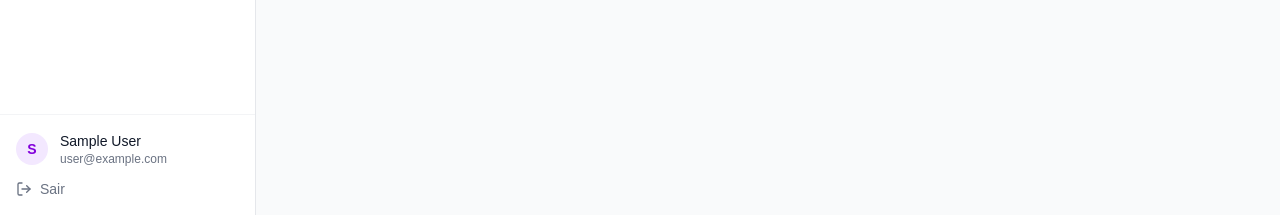
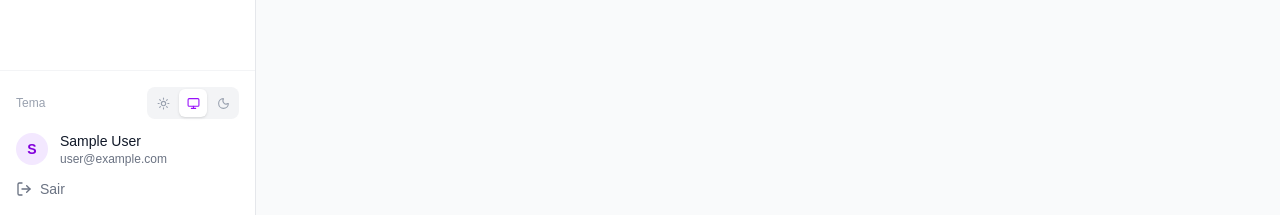
Before and after one commit to suhelensilva/tarot-agenda, a Next.js app: page /dashboard in a window 1280 px wide. Shown: the part 585-800 px from the top of the page. Built offline with nearby package versions, Linux system fonts and the light colour scheme; no server answers; the database is empty; sample sign-in values are in the browser's storage.

Commit message:
feat: dark mode com next-themes, toggle na sidebar

```diff
--- a/package.json
+++ b/package.json
@@ -31,6 +31,7 @@
     "mercadopago": "^2.12.1",
     "next": "16.2.6",
     "next-auth": "^5.0.0-beta.31",
+    "next-themes": "^0.4.6",
     "pg": "^8.20.0",
     "prisma": "^7.8.0",
     "react": "19.2.4",
--- a/src/app/(dashboard)/layout.tsx
+++ b/src/app/(dashboard)/layout.tsx
@@ -13,9 +13,9 @@ export default async function DashboardLayout({
 
   return (
     <DashboardShell>
-      <div className="flex h-screen bg-gray-50">
+      <div className="flex h-screen bg-gray-50 dark:bg-gray-950">
         <Sidebar user={session.user} />
-        <main className="flex-1 overflow-y-auto">
+        <main className="flex-1 overflow-y-auto bg-gray-50 dark:bg-gray-950">
           {children}
         </main>
       </div>
--- a/src/app/globals.css
+++ b/src/app/globals.css
@@ -1,8 +1,16 @@
 @import "tailwindcss";
+
+/* Dark mode via classe — next-themes adiciona .dark no <html> */
+@variant dark (&:is(.dark *));
 
 :root {
   --background: #ffffff;
   --foreground: #171717;
+}
+
+.dark {
+  --background: #0f0f13;
+  --foreground: #ededed;
 }
 
 @theme inline {
@@ -12,21 +20,13 @@
   --font-mono: var(--font-geist-mono);
 }
 
-@media (prefers-color-scheme: dark) {
-  :root {
-    --background: #0a0a0a;
-    --foreground: #ededed;
-  }
-}
-
 body {
   background: var(--background);
   color: var(--foreground);
   font-family: Arial, Helvetica, sans-serif;
+  transition: background-color 0.2s ease, color 0.2s ease;
 }
 
-/* Garante texto escuro em campos de formulário — dentro de @layer base
-   para que as utilities do Tailwind (text-white, text-gray-900, etc.) sempre vençam */
 @layer base {
   input,
   textarea,
@@ -34,13 +34,42 @@ body {
     color: #111827;
   }
 
+  .dark input,
+  .dark textarea,
+  .dark select {
+    color: #f3f4f6;
+  }
+
   input::placeholder,
   textarea::placeholder {
     color: #9ca3af;
   }
+
+  .dark input::placeholder,
+  .dark textarea::placeholder {
+    color: #6b7280;
+  }
 }
 
-/* Autofill em inputs brancos (páginas auth com fundo roxo) */
+/* Autofill — tema claro */
+input:-webkit-autofill,
+input:-webkit-autofill:hover,
+input:-webkit-autofill:focus {
+  -webkit-text-fill-color: #111827;
+  -webkit-box-shadow: 0 0 0px 1000px white inset;
+  transition: background-color 5000s ease-in-out 0s;
+}
+
+/* Autofill — tema escuro */
+.dark input:-webkit-autofill,
+.dark input:-webkit-autofill:hover,
+.dark input:-webkit-autofill:focus {
+  -webkit-text-fill-color: #f3f4f6;
+  -webkit-box-shadow: 0 0 0px 1000px #1f2937 inset;
+  transition: background-color 5000s ease-in-out 0s;
+}
+
+/* Autofill — páginas auth com fundo roxo */
 .text-white:-webkit-autofill,
 .text-white:-webkit-autofill:hover,
 .text-white:-webkit-autofill:focus {
@@ -48,12 +77,3 @@ body {
   -webkit-box-shadow: 0 0 0px 1000px rgba(88, 28, 135, 0.8) inset !important;
   transition: background-color 5000s ease-in-out 0s;
 }
-
-/* Autofill em inputs do dashboard (fundo branco) */
-input:-webkit-autofill,
-input:-webkit-autofill:hover,
-input:-webkit-autofill:focus {
-  -webkit-text-fill-color: #111827;
-  -webkit-box-shadow: 0 0 0px 1000px white inset;
-  transition: background-color 5000s ease-in-out 0s;
-}
--- a/src/app/layout.tsx
+++ b/src/app/layout.tsx
@@ -2,6 +2,7 @@ import type { Metadata } from "next"
 import { Geist } from "next/font/google"
 import "./globals.css"
 import { SessionProvider } from "@/components/session-provider"
+import { ThemeProvider } from "@/components/theme-provider"
 
 const geist = Geist({ subsets: ["latin"], variable: "--font-geist" })
 
@@ -12,9 +13,11 @@ export const metadata: Metadata = {
 
 export default function RootLayout({ children }: { children: React.ReactNode }) {
   return (
-    <html lang="pt-BR" className={geist.variable}>
+    <html lang="pt-BR" className={geist.variable} suppressHydrationWarning>
       <body className="antialiased" suppressHydrationWarning>
-        <SessionProvider>{children}</SessionProvider>
+        <ThemeProvider>
+          <SessionProvider>{children}</SessionProvider>
+        </ThemeProvider>
       </body>
     </html>
   )
--- a/src/components/sidebar.tsx
+++ b/src/components/sidebar.tsx
@@ -16,36 +16,39 @@ import {
   Link2,
   Crown,
 } from "lucide-react"
+import { ThemeToggle } from "./theme-toggle"
 
 const nav = [
-  { href: "/dashboard", icon: LayoutDashboard, label: "Painel", exact: true },
-  { href: "/dashboard/agenda", icon: CalendarDays, label: "Agenda", exact: false },
-  { href: "/dashboard/clientes", icon: Users, label: "Clientes", exact: false },
-  { href: "/dashboard/servicos", icon: Package, label: "Serviços", exact: false },
-  { href: "/dashboard/mensagens", icon: MessageSquare, label: "Mensagens", exact: false },
-  { href: "/dashboard/link", icon: Link2, label: "Link Público", exact: false },
-  { href: "/dashboard/relatorios", icon: BarChart3, label: "Relatórios", exact: false },
-  { href: "/dashboard/configuracoes", icon: Settings, label: "Configurações", exact: false },
-  { href: "/dashboard/assinatura", icon: Crown, label: "Assinatura", exact: false },
+  { href: "/dashboard",               icon: LayoutDashboard, label: "Painel",        exact: true  },
+  { href: "/dashboard/agenda",        icon: CalendarDays,    label: "Agenda",         exact: false },
+  { href: "/dashboard/clientes",      icon: Users,           label: "Clientes",       exact: false },
+  { href: "/dashboard/servicos",      icon: Package,         label: "Serviços",       exact: false },
+  { href: "/dashboard/mensagens",     icon: MessageSquare,   label: "Mensagens",      exact: false },
+  { href: "/dashboard/link",          icon: Link2,           label: "Link Público",   exact: false },
+  { href: "/dashboard/relatorios",    icon: BarChart3,       label: "Relatórios",     exact: false },
+  { href: "/dashboard/configuracoes", icon: Settings,        label: "Configurações",  exact: false },
+  { href: "/dashboard/assinatura",    icon: Crown,           label: "Assinatura",     exact: false },
 ]
 
 export default function Sidebar({ user }: { user: { name?: string | null; email?: string | null; plan?: string } }) {
   const pathname = usePathname()
 
   return (
-    <aside className="w-64 bg-white border-r border-gray-200 flex flex-col">
-      <div className="p-6 border-b border-gray-100">
+    <aside className="w-64 bg-white dark:bg-gray-900 border-r border-gray-200 dark:border-gray-800 flex flex-col">
+
+      {/* Logo */}
+      <div className="p-6 border-b border-gray-100 dark:border-gray-800">
         <div className="flex items-center gap-2">
           <span className="text-2xl">🔮</span>
           <div>
-            <p className="font-bold text-gray-900 text-sm">Mística Agenda</p>
+            <p className="font-bold text-gray-900 dark:text-white text-sm">Mística Agenda</p>
             <span className={cn(
               "text-xs font-medium px-2 py-0.5 rounded-full",
               user?.plan === "PREMIUM"
-                ? "bg-yellow-100 text-yellow-700"
+                ? "bg-yellow-100 dark:bg-yellow-900/40 text-yellow-700 dark:text-yellow-400"
                 : user?.plan === "PRO"
-                ? "bg-purple-100 text-purple-700"
-                : "bg-gray-100 text-gray-500"
+                ? "bg-purple-100 dark:bg-purple-900/40 text-purple-700 dark:text-purple-400"
+                : "bg-gray-100 dark:bg-gray-800 text-gray-500 dark:text-gray-400"
             )}>
               {user?.plan === "PREMIUM" ? "Premium" : user?.plan === "PRO" ? "Pró" : "Grátis"}
             </span>
@@ -53,28 +56,40 @@ export default function Sidebar({ user }: { user: { name?: string | null; email?
         </div>
       </div>
 
-      <nav className="flex-1 p-4 space-y-1">
-        {nav.map(({ href, icon: Icon, label, exact }) => (
+      {/* Nav */}
+      <nav className="flex-1 p-4 space-y-1 overflow-y-auto">
+        {nav.map(({ href, icon: Icon, label, exact }) => {
+          const active = exact ? pathname === href : pathname === href || pathname.startsWith(href + "/")
+          return (
             <Link
               key={href}
               href={href}
               className={cn(
                 "flex items-center gap-3 px-3 py-2.5 rounded-lg text-sm font-medium transition-colors",
-              (exact ? pathname === href : pathname === href || pathname.startsWith(href + "/"))
-                ? "bg-purple-50 text-purple-700"
-                : "text-gray-600 hover:bg-gray-50 hover:text-gray-900"
+                active
+                  ? "bg-purple-50 dark:bg-purple-900/30 text-purple-700 dark:text-purple-400"
+                  : "text-gray-600 dark:text-gray-400 hover:bg-gray-50 dark:hover:bg-gray-800 hover:text-gray-900 dark:hover:text-white"
               )}
             >
               <Icon size={18} />
               {label}
             </Link>
-        ))}
+          )
+        })}
       </nav>
 
-      <div className="p-4 border-t border-gray-100">
-        <div className="flex items-center gap-3 mb-3">
+      {/* Footer */}
+      <div className="p-4 border-t border-gray-100 dark:border-gray-800 space-y-3">
+        {/* Tema */}
+        <div className="flex items-center justify-between">
+          <span className="text-xs text-gray-400 dark:text-gray-500">Tema</span>
+          <ThemeToggle />
+        </div>
+
+        {/* Usuário */}
+        <div className="flex items-center gap-3">
           <div className="relative">
-            <div className="w-8 h-8 rounded-full bg-purple-100 flex items-center justify-center text-sm font-bold text-purple-700">
+            <div className="w-8 h-8 rounded-full bg-purple-100 dark:bg-purple-900/50 flex items-center justify-center text-sm font-bold text-purple-700 dark:text-purple-400">
               {user?.name?.[0]?.toUpperCase() ?? "T"}
             </div>
             {(user?.plan === "PREMIUM" || user?.plan === "PRO") && (
@@ -84,13 +99,14 @@ export default function Sidebar({ user }: { user: { name?: string | null; email?
             )}
           </div>
           <div className="flex-1 min-w-0">
-            <p className="text-sm font-medium text-gray-900 truncate">{user?.name ?? "Taróloga"}</p>
-            <p className="text-xs text-gray-500 truncate">{user?.email}</p>
+            <p className="text-sm font-medium text-gray-900 dark:text-white truncate">{user?.name ?? "Taróloga"}</p>
+            <p className="text-xs text-gray-500 dark:text-gray-400 truncate">{user?.email}</p>
           </div>
         </div>
+
         <button
           onClick={() => signOut({ callbackUrl: "/login" })}
-          className="flex items-center gap-2 text-sm text-gray-500 hover:text-red-600 transition-colors w-full"
+          className="flex items-center gap-2 text-sm text-gray-500 dark:text-gray-400 hover:text-red-600 dark:hover:text-red-400 transition-colors w-full"
         >
           <LogOut size={16} />
           Sair
--- /dev/null
+++ b/src/components/theme-provider.tsx
@@ -0,0 +1,16 @@
+"use client"
+
+import { ThemeProvider as NextThemesProvider } from "next-themes"
+
+export function ThemeProvider({ children }: { children: React.ReactNode }) {
+  return (
+    <NextThemesProvider
+      attribute="class"
+      defaultTheme="system"
+      enableSystem
+      disableTransitionOnChange={false}
+    >
+      {children}
+    </NextThemesProvider>
+  )
+}
--- /dev/null
+++ b/src/components/theme-toggle.tsx
@@ -0,0 +1,38 @@
+"use client"
+
+import { useTheme } from "next-themes"
+import { useEffect, useState } from "react"
+import { Sun, Moon, Monitor } from "lucide-react"
+
+export function ThemeToggle() {
+  const { theme, setTheme } = useTheme()
+  const [mounted, setMounted] = useState(false)
+
+  useEffect(() => setMounted(true), [])
+  if (!mounted) return <div className="w-8 h-8" />
+
+  const options = [
+    { value: "light", icon: Sun,     label: "Claro"   },
+    { value: "system", icon: Monitor, label: "Sistema" },
+    { value: "dark",  icon: Moon,    label: "Escuro"  },
+  ]
+
+  return (
+    <div className="flex items-center bg-gray-100 dark:bg-gray-800 rounded-lg p-0.5 gap-0.5">
+      {options.map(({ value, icon: Icon, label }) => (
+        <button
+          key={value}
+          onClick={() => setTheme(value)}
+          title={label}
+          className={`flex items-center justify-center w-7 h-7 rounded-md transition-all ${
+            theme === value
+              ? "bg-white dark:bg-gray-600 text-purple-600 dark:text-purple-400 shadow-sm"
+              : "text-gray-400 hover:text-gray-600 dark:hover:text-gray-300"
+          }`}
+        >
+          <Icon size={13} />
+        </button>
+      ))}
+    </div>
+  )
+}
```
Also changed, not shown: 1 other file (tests, documents, lock files or other folders). Lines whose indentation alone changed are shown as unchanged.
